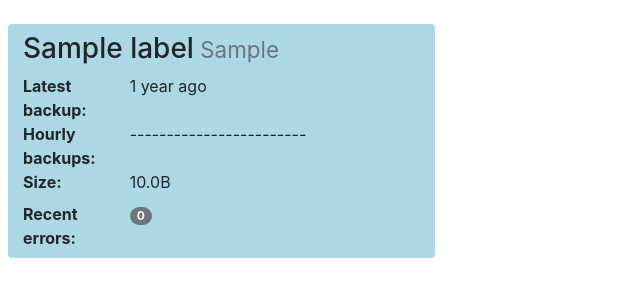
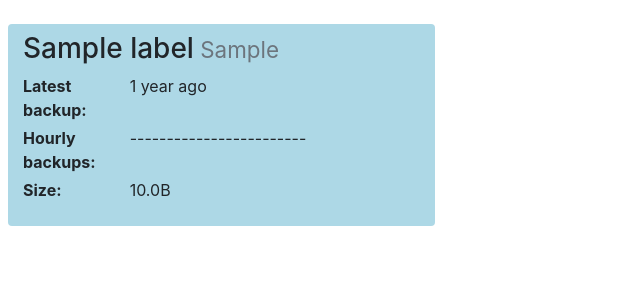
Before and after one commit to grglcy/borg-web, a Django app: page / in a window 1280 px wide. Shown: the top 300 px of the page, without its empty margins (0-640 px from the left). Run offline with Django 3.2, Linux system fonts and the light colour scheme; tables that the repository leaves empty hold one stand-in row (values such as "Sample post").

Commit message:
Display recent errors

```diff
--- a/borgweb/borg/models/repo.py
+++ b/borgweb/borg/models/repo.py
@@ -31,9 +31,9 @@ class Repo(models.Model):
 
     def recent_errors(self):
         days = 7
-        days_ago = (datetime.utcnow() - timedelta(days=7))
+        days_ago = (datetime.utcnow() - timedelta(days=days))
         errors = self.label.errors.all().filter(time__gt=days_ago)
-        return len(errors)
+        return errors
 
     def archive_dates(self):
         days = self.get_archive_days()
--- a/borgweb/borg/static/css/index.css
+++ b/borgweb/borg/static/css/index.css
@@ -5,6 +5,6 @@ div {
 }
 
 dl {
-    margin: 0px;
+    margin: 4px;
     font-size: 16px;
 }
--- a/borgweb/borg/templates/borg/index.html
+++ b/borgweb/borg/templates/borg/index.html
@@ -17,7 +17,7 @@
 <p id="hours"></p>
 {% if repo_list %}
         {% for repo in repo_list %}
-            <div class="col-md-4 rounded float-md-left">
+            <div class="col-md-4 rounded float-xl-left">
                 <h3 class="repo_label">{{ repo.label }}<small class="text-muted"> {{ repo.location }}</small></h3>
                 <dl class="row">
                     <dt class="col-sm-3">Latest backup:</dt>
@@ -31,9 +31,16 @@
                     <dt class="col-sm-3">Size:</dt>
                     <dd class="col-sm-9">{{ repo.size }}</dd>
                 </dl>
+                {% if repo.recent_errors|length > 0 %}
                 <dl class="row">
-                    <dt class="col-sm-3">Recent errors:</dt>
-                    <dd class="col-sm-9"><span class="badge badge-pill badge-secondary pull-right">{{ repo.recent_errors }}</span></dd>
+                    <dt class="col-sm-9 h4">Recent errors:</dt>
+                </dl>
+                {% endif %}
+                <dl class="row">
+                {% for error in repo.recent_errors %}
+                    <dt class="col-sm-4">{{ error.time|date:'d-m-Y H:i' }}</dt>
+                    <dd class="col-sm-8 text-truncate">{{ error.error }}</dd>
+                {% endfor %}
                 </dl>
             </div>
         {% endfor %}
```
